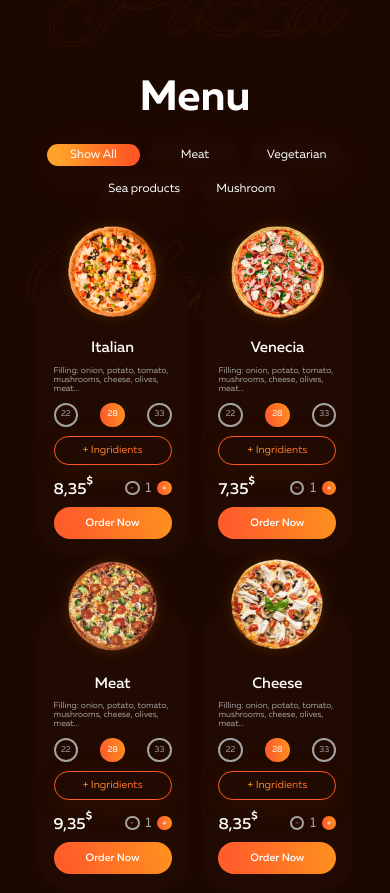
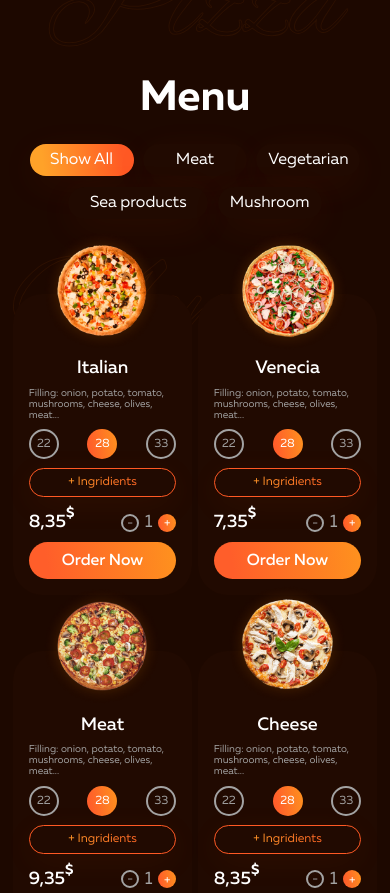
Before and after one commit to NikitaYanakiev/PizzaShop, a website: page src/index.html in a window 390 px wide. Shown: the part 1114-2007 px from the top of the page. Drawn offline with nearby package versions, Linux system fonts and the light colour scheme; files that its build step writes are made by us from their sources; files whose address does not match are found by name; a web font is replaced by a local one.

```diff
--- a/src/index.html
+++ b/src/index.html
@@ -125,7 +125,7 @@
                     <button class="menu__btn active">Show All</button>
                     <button class="menu__btn">Meat</button>
                     <button class="menu__btn">Vegetarian</button>
-                    <button class="menu__btn">Sea products</button>
+                    <button class="menu__btn menu__btn_long">Sea products</button>
                     <button class="menu__btn">Mushroom</button>
                 </div>
                 <div class="menu__row">
--- a/src/sass/blocks/_menu.scss
+++ b/src/sass/blocks/_menu.scss
@@ -1,15 +1,14 @@
 .menu {
     position: relative;
-        // .menu__container
     &__container {
+        @media (max-width:505px) {
+            padding: 0px;
+        }
     }
     // .menu__title
     &__title {
         text-align: center;
         @include adaptiv-value("margin-bottom", 50, 20, 1);
-        }
-        // .menu__wrapper
-        &__wrapper {
     }
     // .menu__btns
     &__btns {
@@ -44,6 +43,14 @@
             background: linear-gradient(262deg, #FF5924 12.12%, #FFA229 86.72%);
             box-shadow: 0px 9px 40px 0px rgba(255, 107, 0, 0.06);
         }
+        @media (max-width:505px) {
+            @include adaptiv-value("flex-basis", 150, 100, 1);
+            font-size: 16px;
+            padding: 8px;
+            &_long {
+                flex: 0 0 140px;
+            }
+        }
     }
     // .menu__row
     &__row {
@@ -54,14 +61,15 @@
         @media (max-width: 1024px) {
             justify-content: center;
         }
+
     }
     // .menu__item
     &__item {
         position: relative;
         @include adaptiv-value("max-width", 297, 100, 1);
 
-            @include adaptiv-value("margin-left", 12, 7, 1);
-            @include adaptiv-value("margin-right", 12, 7, 1);
+        @include adaptiv-value("margin-left", 12, 2, 1);
+        @include adaptiv-value("margin-right", 12, 2, 1);
         @include adaptiv-value("margin-bottom", 56, 56, 1);
 
         @include adaptiv-value("padding-right", 27, 15, 1);
@@ -78,8 +86,7 @@
             @include adaptiv-value("max-width", 297, 200, 1);
         }
         @media (max-width:505px) {
-
-                max-width: 150px;
+            max-width: 46%;
         }
         @media (max-width: 359px) {
             &:last-child {
@@ -114,7 +121,9 @@
         font-weight: 500;
         line-height: 109.5%; /* 27.486px */
         @include adaptiv-value("margin-bottom", 20, 8, 1);
-
+        @media (max-width:505px) {
+            font-size: 18px;
+        }
     }
     // .menu__item-descr
     &__item-descr {
@@ -125,6 +134,9 @@
         font-weight: 400;
         line-height: 109.5%; /* 15.68px */
         @include adaptiv-value("margin-bottom", 20, 8, 1);
+        @media (max-width:505px) {
+            font-size: 10px;
+        }
     }
     // .menu__item-sizes
     &__item-sizes {
@@ -156,7 +168,11 @@
             -webkit-animation: pulse 2s infinite;
             animation: pulse 1.5s infinite;
         }
-
+        @media (max-width:505px) {
+            width: 30px;
+            height: 30px;
+            font-size: 12px;
+        }
     }
     // .menu__item-ingridient
     &__item-ingridient {
@@ -187,6 +203,9 @@
             -webkit-animation: pulse 2s infinite;
             animation: pulse 1.5s infinite;
         }
+        @media (max-width:505px) {
+            font-size: 12px;
+        }
     }
     // .menu__item-total
     &__item-total {
@@ -213,11 +232,17 @@
             font-weight: 700;
             line-height: 109.5%; /* 18.582px */
         }
+        @media (max-width:505px) {
+            font-size: 18px;
+            span {
+                font-size: 14px;
+            }
+        }
     }
     // .menu__item-quantity
     &__item-quantity {
         display: flex;
-
+        align-items: center;
     }
     // .menu__item-minus
     &__item-minus {
@@ -241,7 +266,11 @@
             -webkit-animation: pulse 2s infinite;
             animation: pulse 1.5s infinite;
         }
-
+        @media (max-width:505px) {
+            width: 18px;
+            height: 18px;
+            font-size: 12px;
+        }
     }
     // .menu__item-number
     &__item-number {
@@ -251,6 +280,9 @@
         font-style: normal;
         font-weight: 400;
         line-height: 109.5%; /* 24.988px */
+        @media (max-width:505px) {
+            font-size: 18px;
+        }
     }
     // .menu__item-plus
     &__item-plus {
@@ -273,11 +305,15 @@
             -webkit-animation: pulse 2s infinite;
             animation: pulse 1.5s infinite;
         }
-
         &.active {
             background: $main-color;
             border: transparent;
             color:#FFF;
+        }
+        @media (max-width:505px) {
+            width: 18px;
+            height: 18px;
+            font-size: 12px;
         }
     }
     // .menu__item-btn
@@ -289,6 +325,9 @@
         @include adaptiv-value("padding-right", 50, 5, 1);
         @include adaptiv-value("padding-left", 50, 5, 1);
         @include adaptiv-value("font-size", 18, 10, 1);
+        @media (max-width:505px) {
+            font-size: 16px;
+        }
     }
     // .menu__banner
     &__banner {
```
Also changed, not shown: dist/css/style.min.css, dist/index.html. Lines whose indentation alone changed are shown as unchanged.
